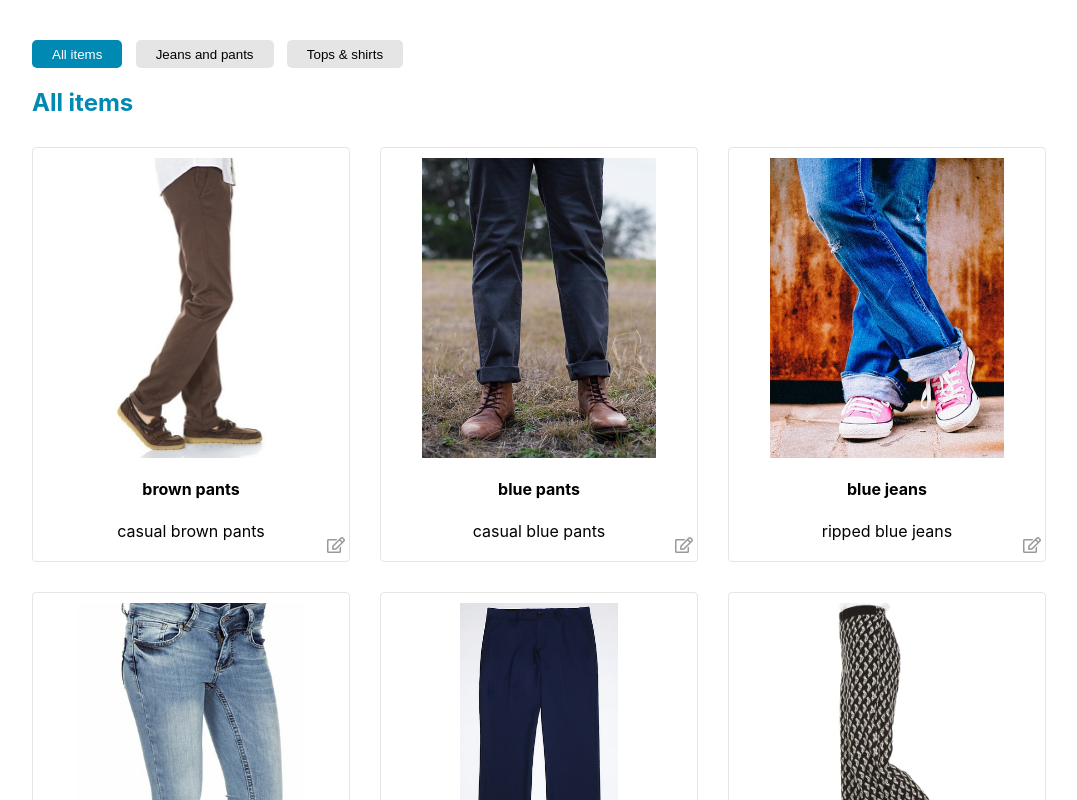
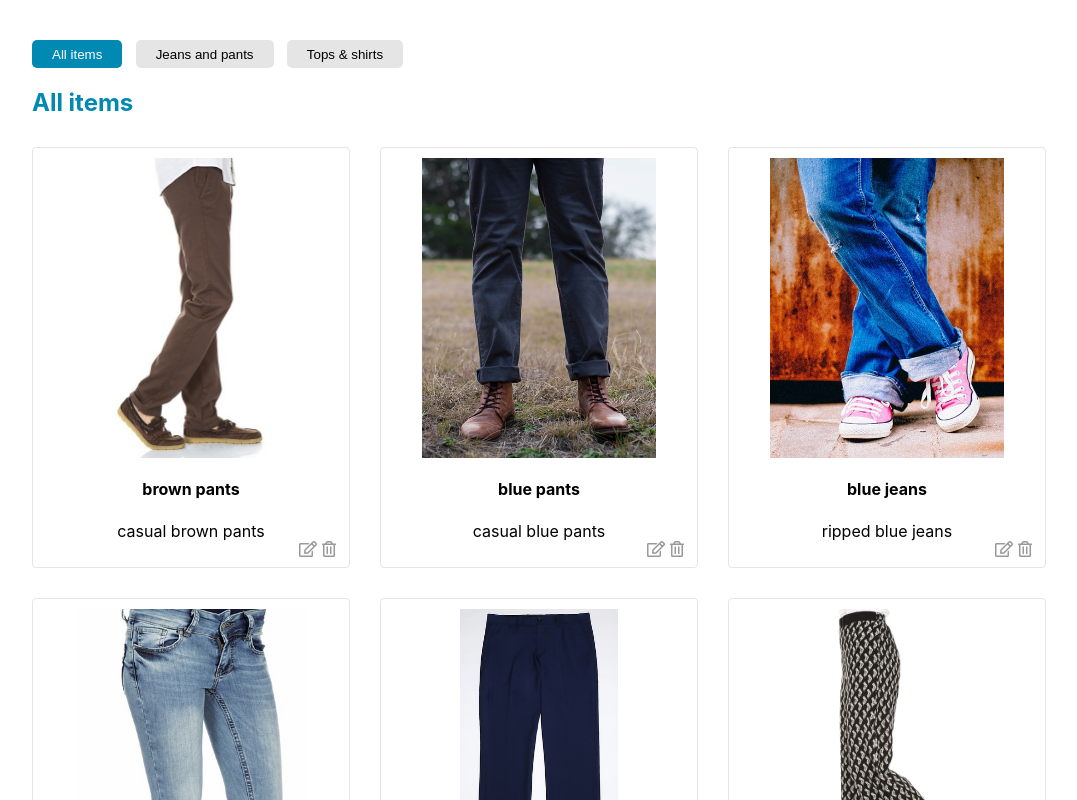
Before and after one commit to glucus/your-style-react, a React (Create React App) app: page / in a window 1280 px wide. Shown: the top 800 px of the page, without its empty margins (88-1165 px from the left). Built offline with nearby package versions, Linux system fonts and the light colour scheme.

Commit message:
added edit icon to card

```diff
--- a/src/components/Card/Card.scss
+++ b/src/components/Card/Card.scss
@@ -10,7 +10,7 @@ $card-width: 300px;
   align-items: center;
   position: relative;
 
-  padding: 10px 8px 20px;
+  padding: 10px 8px;
   border: 1px solid rgba(0, 0, 0, 0.1);
   border-radius: 4px;
 
@@ -23,14 +23,31 @@ $card-width: 300px;
   max-width: 100%;
 }
 
-.fa-edit {
-  position: absolute;
-  right: 4px;
-  bottom: 8px;
+i {
+  margin-right: 5px;
+  cursor: pointer;
+  color: rgba(0, 0, 0, 0.4);
 
+  &:hover, &:focus {
+    color: #0089b3;
+  }
+
+}
+
+.icons-bottom {
   display: flex;
   align-self: flex-end;
-  // padding: 4px;
-  cursor: pointer;
-  color: rgba(0, 0, 0, 0.4);
 }
+
+
+// .fa-edit {
+//   position: absolute;
+//   right: 10px;
+//   bottom: 8px;
+// }
+
+// .fa-trash-alt {
+//   position: absolute;
+//   right: 4px;
+//   bottom: 8px;
+// }
--- a/src/components/Card/index.jsx
+++ b/src/components/Card/index.jsx
@@ -6,7 +6,6 @@ import { Consumer } from '../../context';
 class Card extends React.Component {
 
   onClickDelete = (id, name, dispatch) => {
-
     dispatch ({
       type: 'DELETE_ITEM',
       payload: { id: id, name: name }
@@ -24,12 +23,16 @@ class Card extends React.Component {
 
             return (
               <div className="card">
-                  <i className="far fa-edit"
-                      onClick={ this.onClickDelete.bind (this, card.id, card.name, dispatch) }
-                  />
+
                   <img className="thumbnail" src={card.image} alt="" />
                   <h4>{card.name}</h4>
                   <div>{card.description}</div>
+                  <div className="icons-bottom">
+                    <i className="far fa-edit" />
+                    <i className="far fa-trash-alt"
+                      onClick={this.onClickDelete.bind (this, card.id, card.name, dispatch)}
+                    />
+                  </div>
               </div>
             );
           }
--- a/src/context.js
+++ b/src/context.js
@@ -23,7 +23,6 @@ const reducer = (state, action) => {
         };
       } return state;
     }
-
 
     case 'SELECT_CATEGORY': {
 
```
